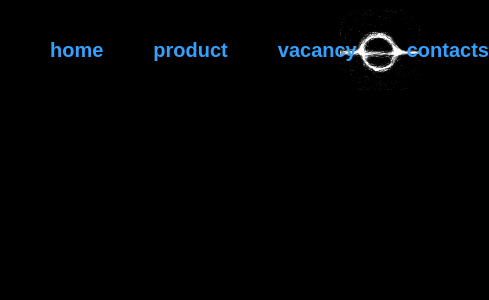
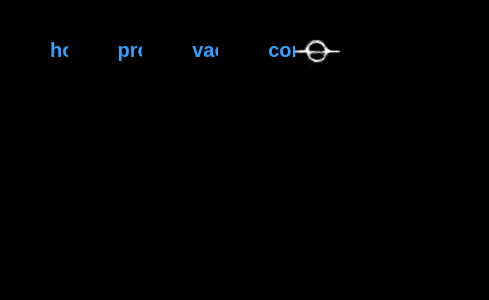
Before and after one commit to KANTNOLI/UID-1DKSL23A-FPU-2011, a Next.js app: page / in a window 390 px wide. Shown: the top 300 px of the page, 489 px wide, since content can reach past the window. Built offline with nearby package versions, Linux system fonts and the light colour scheme; a web font is replaced by a local one.

Commit message:
Fast fix width mobile

```diff
--- a/src/app/globals.css
+++ b/src/app/globals.css
@@ -8,6 +8,8 @@
   padding: 0;
   margin: 0;
   max-width: 100%;
+
+  overflow-x: hidden;
 
   font-family: var(--m_plus_1p);
 
```
